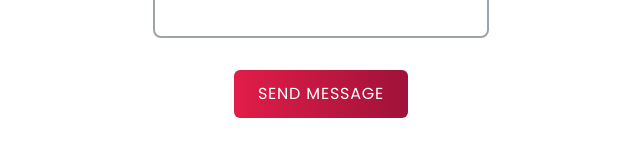
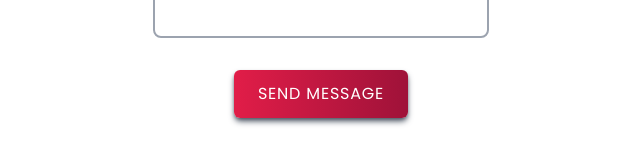
Before and after one commit to CrisGhinghi/Portfolio, a React (Vite) app: page / in a window 1280 px wide. Shown: the part 4046-4214 px from the top of the page, without its empty margins (319-959 px from the left). Built offline with nearby package versions, Linux system fonts and the light colour scheme.

Commit message:
Update Contact.jsx

```diff
--- a/src/components/Contact.jsx
+++ b/src/components/Contact.jsx
@@ -101,7 +101,7 @@ export const Contact = () => {
                         </div>
 
                         <div className="flex items-center justify-center">
-                            <button className="my-8 bg-gradient-to-r from-rose-600 to-rose-800 text-white px-6 py-3 uppercase rounded-md tracking-wider cursor-pointer hover:scale-105 duration-200">
+                            <button className="my-8 bg-gradient-to-r from-rose-600 to-rose-800 text-white px-6 py-3 uppercase rounded-md tracking-wider cursor-pointer hover:scale-105 duration-200 shadow-gray-600 shadow-md">
                                 Send message
                             </button>
                         </div>
```
